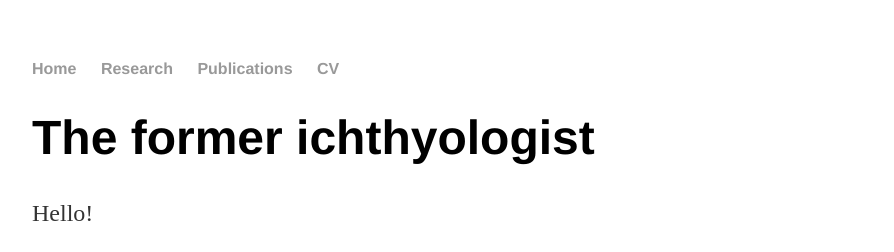
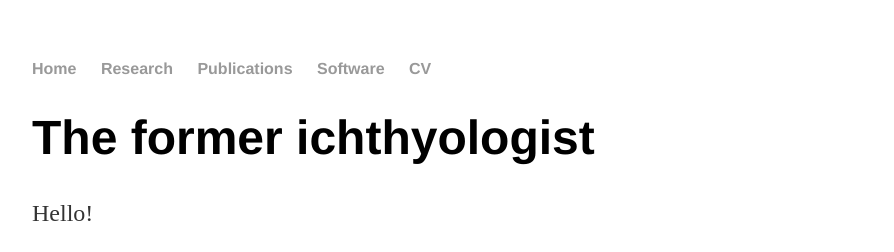
Before and after one commit to Sturcoal/Sturcoal.github.io, a Jekyll site: the page built from index.html, in a window 1280 px wide. Shown: the top 252 px of the page, without its empty margins (160-1054 px from the left). Built offline with Jekyll 4.4.1, drawn with Linux system fonts in a browser that asks for light colours.

Commit message:
Update default.html

```diff
--- a/_layouts/default.html
+++ b/_layouts/default.html
@@ -10,6 +10,7 @@
         		<li><a href="/">Home</a></li>
 	        	<li><a href="/research.html">Research</a></li>
 	        	<li><a href="/Publications.html">Publications</a></li>
+			<li><a href="/Software.html">Software</a></li>
         		<li><a href="/CV_11012020.pdf">CV</a></li>
         </ul>
 		</nav>
```
